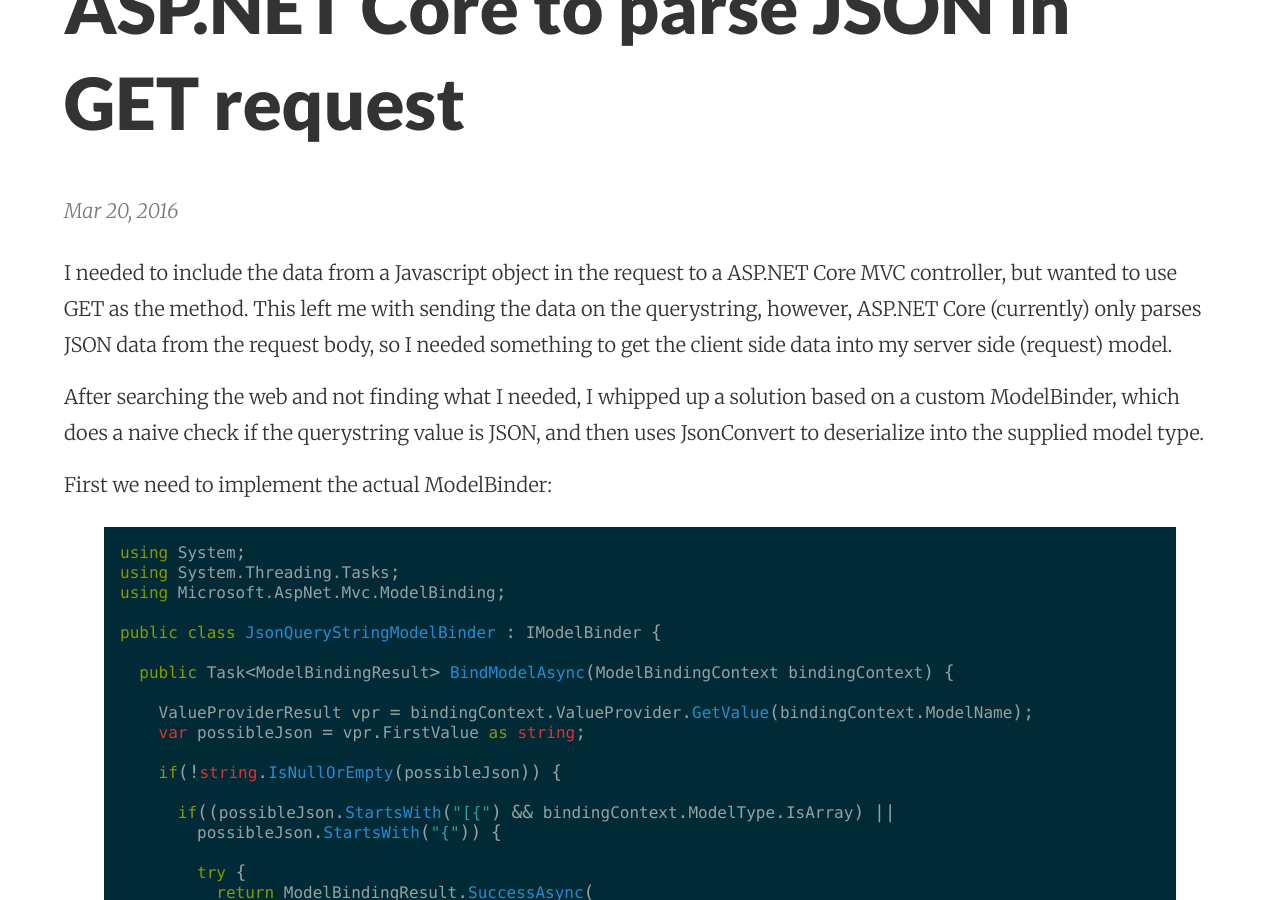
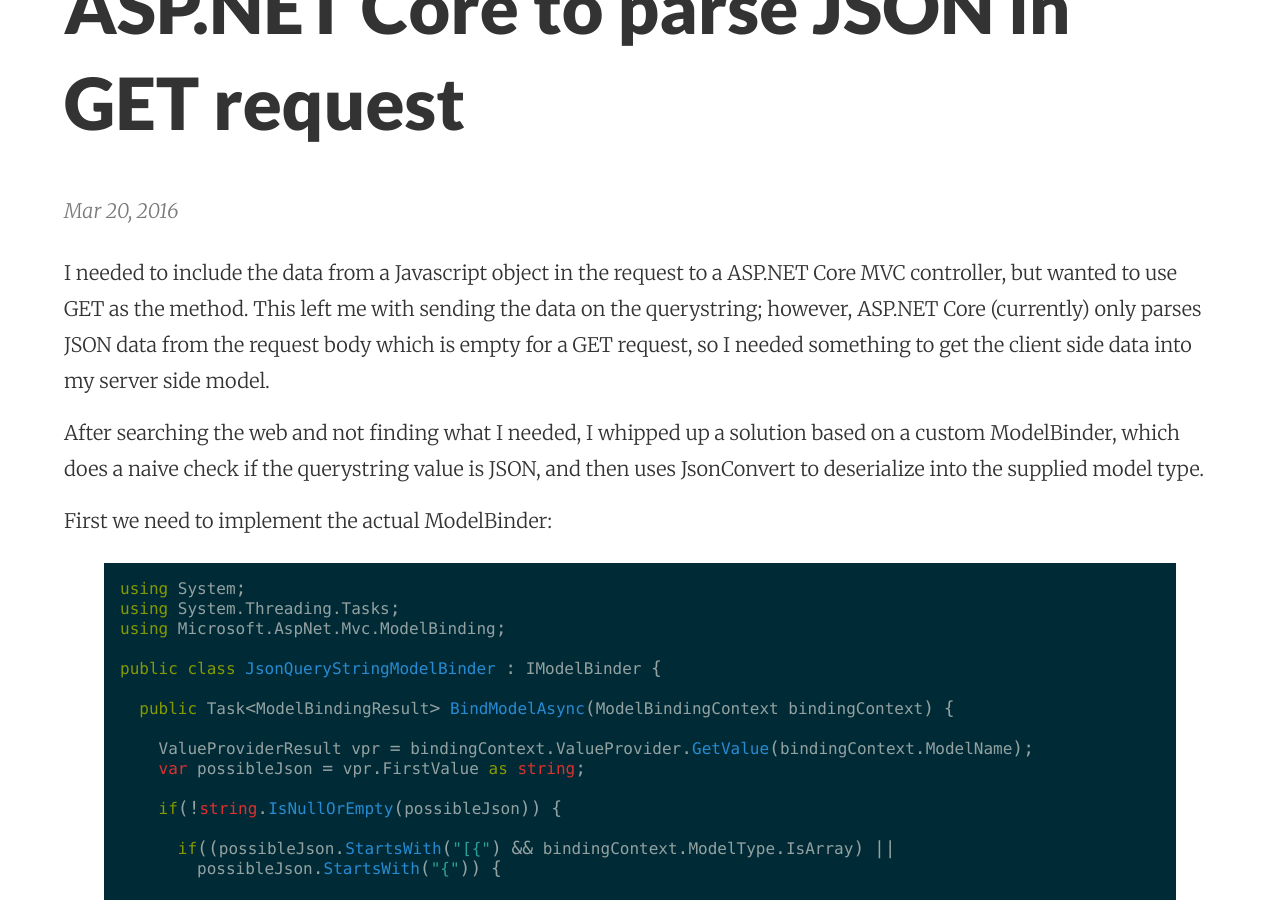
Before and after one commit to Novatrox/Novatrox.github.io, a Jekyll site: the page built from _posts/2016-03-20-using-a-custom-model-binder-to-parse-json-in-get-request.markdown, in a window 1280 px wide and 900 px high, scrolled down 338 px. Built offline with Jekyll 4.4.1, drawn with Linux system fonts in a browser that asks for light colours; comment, search, counter and statistics services are not loaded.

Commit message:
Update 2016-03-20-using-a-custom-model-binder-to-parse-json-in-get-request.markdown

```diff
--- a/_posts/2016-03-20-using-a-custom-model-binder-to-parse-json-in-get-request.markdown
+++ b/_posts/2016-03-20-using-a-custom-model-binder-to-parse-json-in-get-request.markdown
@@ -6,7 +6,7 @@
 
 #linenos
 ---
-I needed to include the data from a Javascript object in the request to a ASP.NET Core MVC controller, but wanted to use GET as the method. This left me with sending the data on the querystring, however, ASP.NET Core (currently) only parses JSON data from the request body, so I needed something to get the client side data into my server side (request) model.
+I needed to include the data from a Javascript object in the request to a ASP.NET Core MVC controller, but wanted to use GET as the method. This left me with sending the data on the querystring; however, ASP.NET Core (currently) only parses JSON data from the request body which is empty for a GET request, so I needed something to get the client side data into my server side model.
 
 After searching the web and not finding what I needed, I whipped up a solution based on a custom ModelBinder, which does a naive check if the querystring value is JSON, and then uses JsonConvert to deserialize into the supplied model type.
 
```
